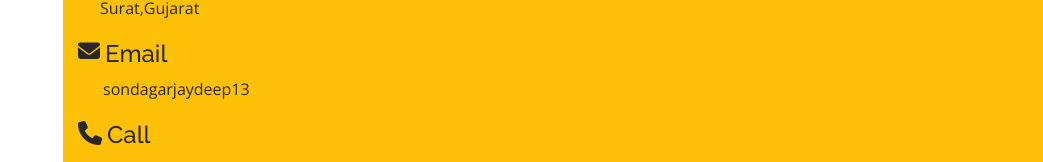
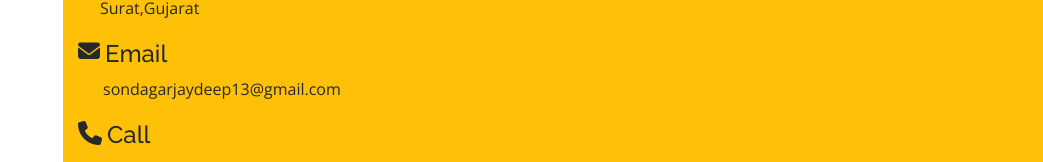
Before and after one commit to sondagarjaydeep13/fetch-API-JavaScript, a plain HTML site: page MyPortfolio/index.html in a window 1280 px wide. Shown: the part 2766-2928 px from the top of the page, without its empty margins (237-1280 px from the left). Drawn offline with nearby package versions, Linux system fonts and the light colour scheme.

Commit message:
Update index.html

```diff
--- a/MyPortfolio/index.html
+++ b/MyPortfolio/index.html
@@ -179,7 +179,7 @@
                     <i class="fa fa-envelope" aria-hidden="true" style='font-size:22px'></i>
                   <h4 style="margin-left: 5px;"  class="">  Email</h4>
                 </div>
-                  <p style="margin-left: 25px;">sondagarjaydeep13</p>
+                  <p style="margin-left: 25px;">sondagarjaydeep13@gmail.com</p>
                 </div>
 
 
```
